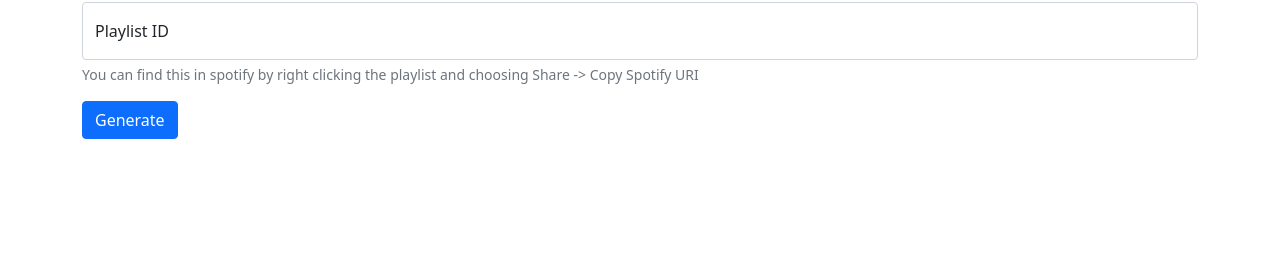
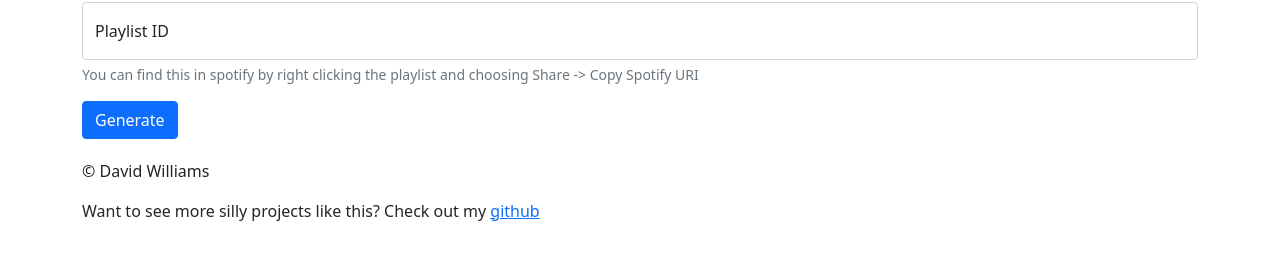
Before and after one commit to davwil00/music-quiz-maker, a website: page public/index.html in a window 1280 px wide. Shown: the part 265-524 px from the top of the page. Drawn offline with nearby package versions, Linux system fonts and the light colour scheme; no server answers.

Commit message:
Add footer

```diff
--- a/public/default.css
+++ b/public/default.css
@@ -2,3 +2,7 @@
   max-height: 500px;
   overflow: scroll;
 }
+
+footer {
+  margin-top: 20px;
+}
--- a/public/index.html
+++ b/public/index.html
@@ -42,6 +42,10 @@
       </div>
       <button class="btn btn-primary" type="submit">Generate</button>
     </form>
+    <footer>
+      <p>&copy; David Williams</p>
+      <p>Want to see more silly projects like this? Check out my <a href="https://github.com/davwil00" target="_blank">github</a></p>
+    </footer>
   </div>
 </body>
 </html>
```
